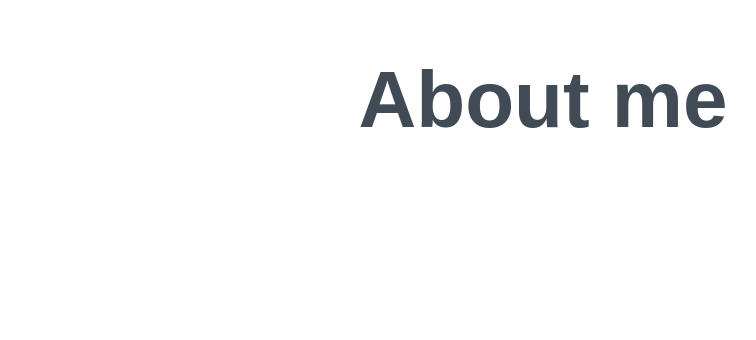
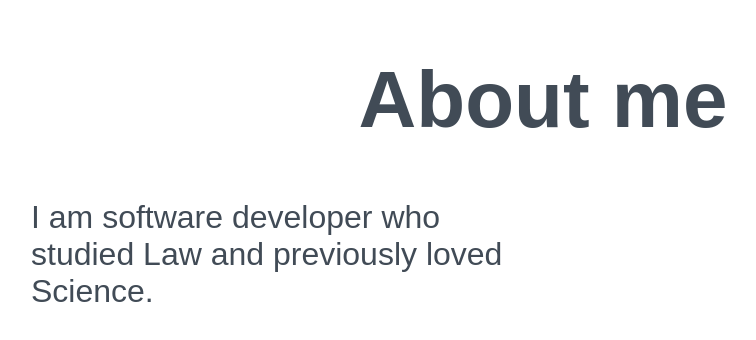
Before and after one commit to ddmee/week-2-temp, a plain HTML site: page about-page.html in a window 1280 px wide. Shown: the whole page, without its empty margins (97-853 px from the left). Drawn offline with Linux system fonts and the light colour scheme.

Commit message:
update about-html
Describe something extra

```diff
--- a/about-page.html
+++ b/about-page.html
@@ -11,6 +11,7 @@
 <body>
     <div>
         <h1>About me</h1>
+        <p>I am software developer who studied Law and previously loved Science.</p>
     </div>
 </body>
 </html>
```
